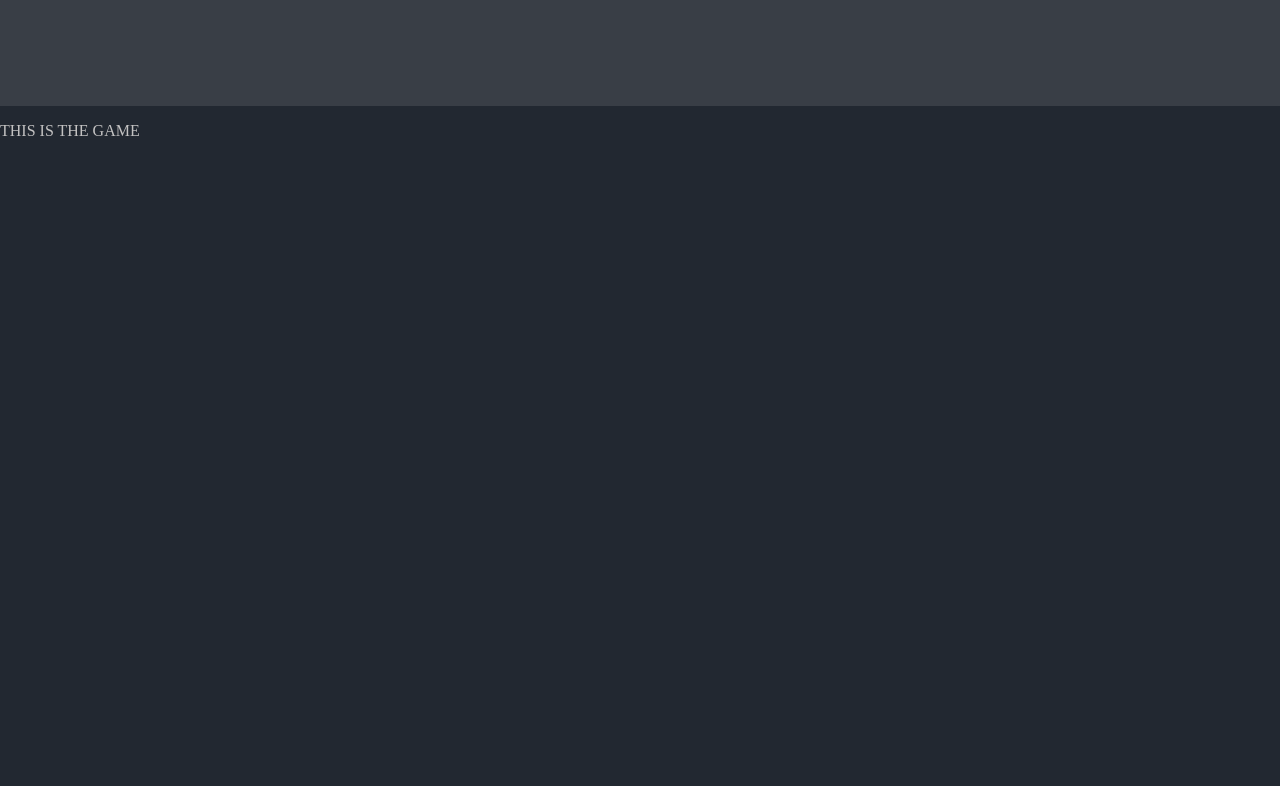
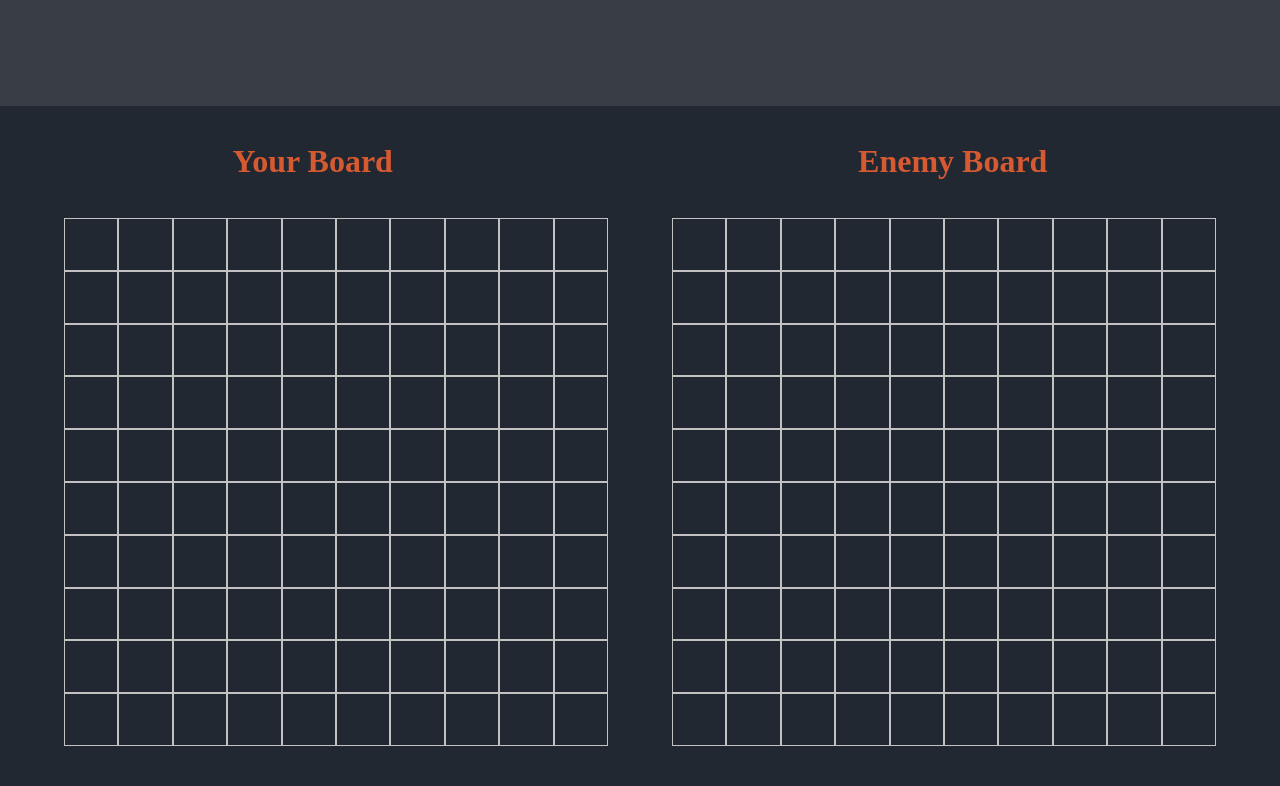
Before and after one commit to matteo-jakob/GameCenter, a plain HTML site: page Website/battleship/bs-index.html in a window 1280 px wide. Shown: the part 694-1480 px from the top of the page. Drawn offline with Linux system fonts and the light colour scheme; a web font is replaced by a local one.

Commit message:
added battleships game

```diff
--- a/Website/battleship/bs-index.html
+++ b/Website/battleship/bs-index.html
@@ -5,7 +5,6 @@
     <meta http-equiv="X-UA-Compatible" content="IE=edge" />
     <meta name="viewport" content="width=device-width, initial-scale=1.0" />
     <link rel="stylesheet" href="bs-style.css" />
-    <script defer src="bs-script.js"></script>
     <title>Battleships</title>
   </head>
   <body>
@@ -37,7 +36,15 @@
       <a href="#game"><button>Start</button></a>
     </div>
     <div id="game">
-      <p>THIS IS THE GAME</p>
+      <div id="boards">
+        <h1>Your Board</h1>
+        <h1>Enemy Board</h1>
+      </div>
+      <div class="container">
+        <div id="left-board"></div>
+        <div id="right-board"></div>
+      </div>
     </div>
+    <script src="bs-script.js"></script>
   </body>
 </html>
--- a/Website/battleship/bs-script.js
+++ b/Website/battleship/bs-script.js
@@ -0,0 +1,29 @@
+// create grid
+const leftBoard = document.querySelector("#left-board");
+
+for (let i = 0; i < 100; i++) {
+  let cell = document.createElement("div");
+  cell.classList.add("grid-cell");
+  leftBoard.appendChild(cell);
+}
+
+const rightBoard = document.querySelector("#right-board");
+
+for (let i = 0; i < 100; i++) {
+  let cell = document.createElement("div");
+  cell.classList.add("grid-cell");
+  rightBoard.appendChild(cell);
+}
+
+let grid = document.querySelector("#right-board");
+
+let cells = grid.getElementsByClassName("grid-cell");
+
+function clicked(event) {
+  let cell = event.target;
+  cell.style.background = "#FF0000";
+}
+
+for (let i = 0; i < cells.length; i++) {
+  cells[i].addEventListener("click", clicked);
+}
--- a/Website/battleship/bs-style.css
+++ b/Website/battleship/bs-style.css
@@ -114,8 +114,8 @@ nav > ul > a {
 }
 #guide > p {
   color: var(--main-white);
-  padding: 10rem;
-  padding-bottom: 2rem;
+  padding: 10vw;
+  padding-bottom: 5vh;
 }
 
 #guide > a {
@@ -128,9 +128,45 @@ nav > ul > a {
   height: 85vh;
   width: 100vw;
   background-color: var(--main-darkest);
-  display: grid;
+  display: flex;
+  flex-direction: column;
 }
 
-#game > p {
-  color: var(--main-white);
+#boards {
+  text-align: center;
+  align-items: center;
+  justify-content: space-around;
+  display: flex;
 }
+
+.container {
+  width: 90%;
+  height: 90%;
+  display: grid;
+  grid-auto-columns: 1fr;
+  grid-template-columns: 1fr 1fr;
+  grid-template-rows: 1fr;
+  gap: 5vh 5vw;
+  grid-template-areas: "a b";
+  margin: 0 auto;
+  padding-bottom: 5vh;
+}
+
+#left-board {
+  grid-area: a;
+  background-color: transparent;
+  display: grid;
+  grid-template-columns: repeat(10, 1fr);
+  grid-template-rows: repeat(10, 1fr);
+}
+#right-board {
+  grid-area: b;
+  background-color: transparent;
+  display: grid;
+  grid-template-columns: repeat(10, 1fr);
+  grid-template-rows: repeat(10, 1fr);
+}
+
+.grid-cell {
+  border: 1px solid var(--main-white);
+}
--- a/Website/style.css
+++ b/Website/style.css
@@ -119,6 +119,7 @@ body > main {
 
 body > main > p {
   color: var(--main-white);
+  font-size: 1.2rem;
   width: 50%;
   margin: 0 auto;
 }
```
Also changed, not shown: Website/pong/p-index.html (+7 -1 lines).
